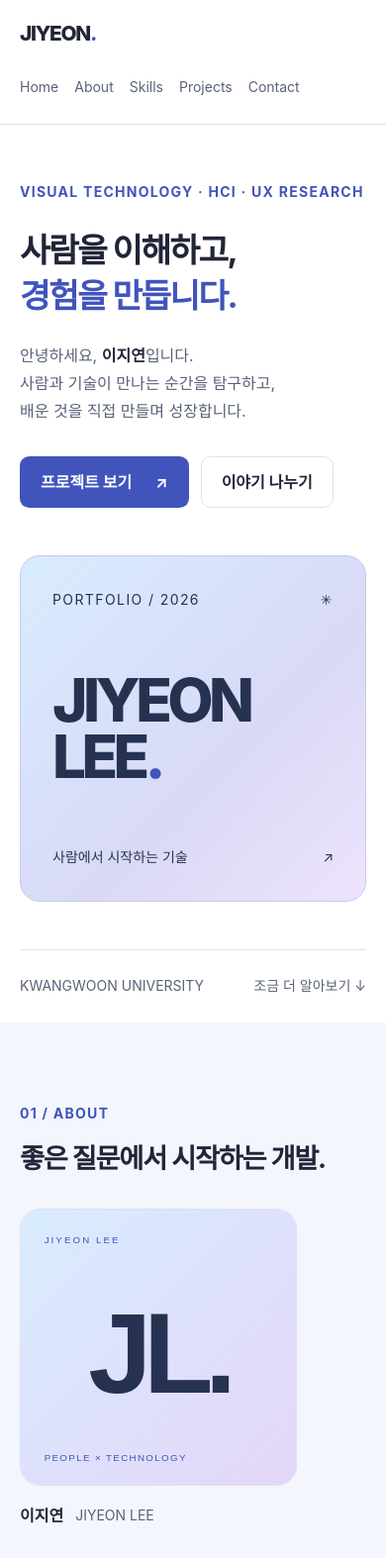
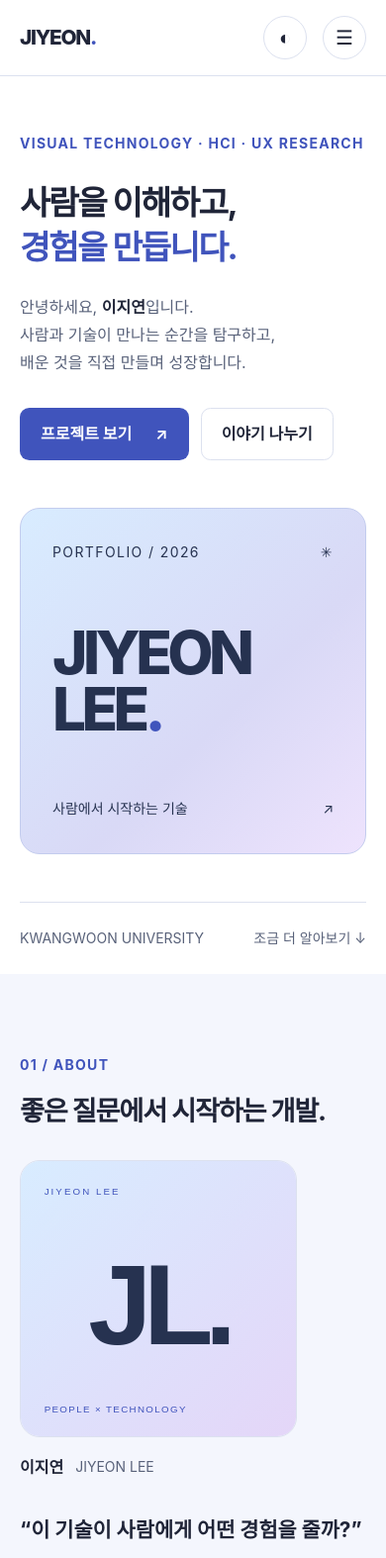
Before and after one commit to bborang/codyssey-B1-1, a plain HTML site: page index.html in a window 390 px wide. Shown: the top 1574 px of the page at 99% size. Drawn offline with Linux system fonts and the light colour scheme.

Commit message:
feat: 메뉴와 테마 및 스크롤 인터랙션 구현

```diff
--- a/css/style.css
+++ b/css/style.css
@@ -40,6 +40,7 @@
 
 /* 2. 작은 화면을 기본으로 만들고, 넓은 화면에서 열 수를 늘린다. */
 * { box-sizing: border-box; }
+html { scroll-behavior: smooth; }
 body { margin: 0; background: var(--color-bg); color: var(--color-text); font-family: var(--font-body); font-size: 1rem; line-height: 1.75; word-break: keep-all; overflow-wrap: anywhere; }
 h1, h2, h3, p, figure { margin: 0; }
 h1, h2, h3 { line-height: 1.3; }
@@ -65,6 +66,7 @@ section { scroll-margin-top: 9rem; }
 
 /* 3. 네비게이션: 한 방향으로 정렬하므로 Flexbox를 사용한다. */
 .site-header { position: sticky; top: 0; z-index: 10; background: var(--color-header); border-bottom: 1px solid var(--color-border); transition: background-color 180ms, box-shadow 180ms; }
+.site-header.scrolled { background: var(--color-surface); box-shadow: var(--shadow); }
 .navigation { display: flex; align-items: center; justify-content: space-between; gap: var(--space-2); flex-wrap: wrap; padding-block: 1rem; }
 .logo { font-size: 1.3rem; font-weight: 850; letter-spacing: -0.06em; }
 .nav-actions { display: flex; align-items: center; gap: var(--space-2); flex-wrap: wrap; }
@@ -72,6 +74,14 @@ section { scroll-margin-top: 9rem; }
 .nav-links a { display: inline-block; padding-block: 0.5rem; font-size: 0.875rem; color: var(--color-muted); transition: color 180ms; }
 .nav-links a:hover, .text-link:hover, .social-links a:hover { color: var(--color-primary); }
 .icon-button { width: 2.75rem; height: 2.75rem; border: 1px solid var(--color-border); border-radius: 50%; background: var(--color-card); color: var(--color-text); font-size: 1.25rem; }
+.icon-button:hover { background: var(--color-surface); }
+/* JS가 준비된 경우에만 메뉴를 접는다. 스크립트가 꺼져 있어도 탐색할 수 있다. */
+.interactions-ready .nav-links { display: none; position: absolute; top: 100%; left: 0; right: 0; padding: 1rem 1.25rem; background: var(--color-header); border-bottom: 1px solid var(--color-border); box-shadow: var(--shadow); }
+.interactions-ready .nav-links.active { display: flex; flex-direction: column; }
+.interactions-ready .nav-links a { display: block; min-height: 2.75rem; }
+.interactions-ready section { scroll-margin-top: 6rem; }
+.reveal { opacity: 0; transform: translateY(20px); transition: opacity 500ms ease, transform 500ms ease; }
+.reveal.is-visible, .reveal:focus-within { opacity: 1; transform: translateY(0); }
 
 .hero { display: grid; gap: var(--space-5); padding-top: 3.5rem; }
 .hero h1 { margin-top: var(--space-3); font-size: clamp(2.1rem, 4.7vw, 3.75rem); letter-spacing: -0.055em; line-height: 1.35; }
@@ -140,6 +150,9 @@ textarea { resize: vertical; }
 
 /* 태블릿: 프로필·본문, 카드, 문의 영역을 두 열로 확장한다. */
 @media (min-width: 768px) {
+  .menu-toggle { display: none; }
+  .interactions-ready .nav-links,
+  .interactions-ready .nav-links.active { position: static; display: flex; flex-direction: row; padding: 0; background: transparent; border: 0; box-shadow: none; }
   section { scroll-margin-top: 6rem; }
   .container { width: min(1120px, calc(100% - 4rem)); }
   .hero { grid-template-columns: 1.2fr 1fr; align-items: center; column-gap: var(--space-4); padding-top: var(--space-6); }
@@ -162,5 +175,6 @@ textarea { resize: vertical; }
 }
 
 @media (prefers-reduced-motion: reduce) {
+  .reveal { opacity: 1; transform: none; }
   *, *::before, *::after { scroll-behavior: auto !important; transition: none !important; animation: none !important; }
 }
--- a/js/main.js
+++ b/js/main.js
@@ -1,5 +1,147 @@
 "use strict";
 
-// 1단계에서는 HTML과 반응형 CSS를 구성한다.
-// 2단계: 메뉴, 다크 모드, 스크롤 이벤트와 상태 → 렌더링.
-// 3단계: GitHub API 요청과 폼 유효성 검사.
+// DOM 선택 → 이벤트 연결 → 상태 변경 → render 함수로 화면 반영.
+const root = document.documentElement;
+const header = document.querySelector(".site-header");
+const menu = document.querySelector("#nav-menu");
+const menuButton = document.querySelector("#menu-toggle");
+const themeButton = document.querySelector("#theme-toggle");
+const topButton = document.querySelector("#scroll-top");
+const navLinks = document.querySelectorAll("#nav-menu a");
+const desktopQuery = window.matchMedia("(min-width: 768px)");
+const motionQuery = window.matchMedia("(prefers-reduced-motion: reduce)");
+const THEME_KEY = "jiyeon-portfolio-theme";
+const HEADER_SCROLL = 60;
+const TOP_BUTTON_SCROLL = 300;
+
+const state = {
+  menuOpen: false,
+  theme: "light",
+  scrolled: false,
+  showTopButton: false,
+};
+
+// 브라우저가 저장소 접근을 막아도 현재 화면의 테마 전환은 동작한다.
+try {
+  const savedTheme = localStorage.getItem(THEME_KEY);
+  if (savedTheme === "dark" || savedTheme === "light") {
+    state.theme = savedTheme;
+  }
+} catch {
+  state.theme = "light";
+}
+
+const renderTheme = () => {
+  const isDark = state.theme === "dark";
+  root.dataset.theme = state.theme;
+  themeButton.setAttribute("aria-pressed", String(isDark));
+  themeButton.setAttribute("aria-label", isDark ? "라이트 모드 켜기" : "다크 모드 켜기");
+  themeButton.textContent = isDark ? "☀" : "◐";
+};
+
+const renderMenu = () => {
+  menu.classList.toggle("active", state.menuOpen);
+  menuButton.setAttribute("aria-expanded", String(state.menuOpen));
+  menuButton.setAttribute("aria-label", state.menuOpen ? "메뉴 닫기" : "메뉴 열기");
+  menuButton.textContent = state.menuOpen ? "×" : "☰";
+};
+
+const closeMenu = () => {
+  state.menuOpen = false;
+  renderMenu();
+};
+
+menuButton.addEventListener("click", () => {
+  state.menuOpen = !state.menuOpen;
+  renderMenu();
+});
+
+navLinks.forEach((link) => {
+  // 앵커의 기본 동작을 유지해서 주소의 해시와 키보드 탐색도 함께 동작한다.
+  link.addEventListener("click", closeMenu);
+});
+
+document.addEventListener("keydown", (event) => {
+  if (event.key === "Escape" && state.menuOpen) {
+    closeMenu();
+    menuButton.focus();
+  }
+});
+
+document.addEventListener("click", (event) => {
+  if (state.menuOpen && !header.contains(event.target)) closeMenu();
+});
+
+// 화면 크기를 바꾸었을 때 모바일 메뉴의 이전 상태가 남지 않도록 초기화한다.
+desktopQuery.addEventListener("change", () => {
+  const focused = document.activeElement;
+  closeMenu();
+  if (desktopQuery.matches && focused === menuButton) {
+    navLinks[0].focus();
+  } else if (!desktopQuery.matches && menu.contains(focused)) {
+    menuButton.focus();
+  }
+});
+
+themeButton.addEventListener("click", () => {
+  state.theme = state.theme === "light" ? "dark" : "light";
+  renderTheme();
+  try {
+    localStorage.setItem(THEME_KEY, state.theme);
+  } catch {
+    // 저장 불가 환경에서는 이번 방문 동안만 선택한 테마를 유지한다.
+  }
+});
+
+const renderScroll = () => {
+  header.classList.toggle("scrolled", state.scrolled);
+  topButton.hidden = !state.showTopButton;
+};
+
+const updateScroll = () => {
+  state.scrolled = window.scrollY >= HEADER_SCROLL;
+  state.showTopButton = window.scrollY >= TOP_BUTTON_SCROLL;
+  renderScroll();
+};
+
+window.addEventListener("scroll", updateScroll, { passive: true });
+topButton.addEventListener("click", () => {
+  // 이동 후 버튼이 숨겨져도 키보드 포커스는 페이지 시작에 남는다.
+  document.querySelector(".logo").focus({ preventScroll: true });
+  window.scrollTo({ top: 0, behavior: motionQuery.matches ? "instant" : "smooth" });
+});
+
+// 섹션 전체 대신 작은 제목·카드를 관찰하여 긴 모바일 섹션도 등장할 수 있게 한다.
+const revealTargets = document.querySelectorAll(".section-heading, .profile, .skill-card, .award");
+let revealObserver;
+
+const setupReveal = () => {
+  if (revealObserver) revealObserver.disconnect();
+  revealTargets.forEach((element) => element.classList.remove("reveal"));
+  if (motionQuery.matches || !("IntersectionObserver" in window)) return;
+
+  revealObserver = new IntersectionObserver((entries) => {
+    entries.forEach(({ isIntersecting, target }) => {
+      if (isIntersecting) {
+        target.classList.add("is-visible");
+        revealObserver.unobserve(target);
+      }
+    });
+  }, { threshold: 0.2 });
+
+  revealTargets.forEach((element) => {
+    element.classList.add("reveal");
+    revealObserver.observe(element);
+  });
+};
+
+renderTheme();
+renderMenu();
+updateScroll();
+root.classList.add("interactions-ready");
+menuButton.hidden = false;
+themeButton.hidden = false;
+setupReveal();
+motionQuery.addEventListener("change", setupReveal);
+
+// 3단계에서 GitHub API 요청과 폼 유효성 검사를 추가한다.
```
